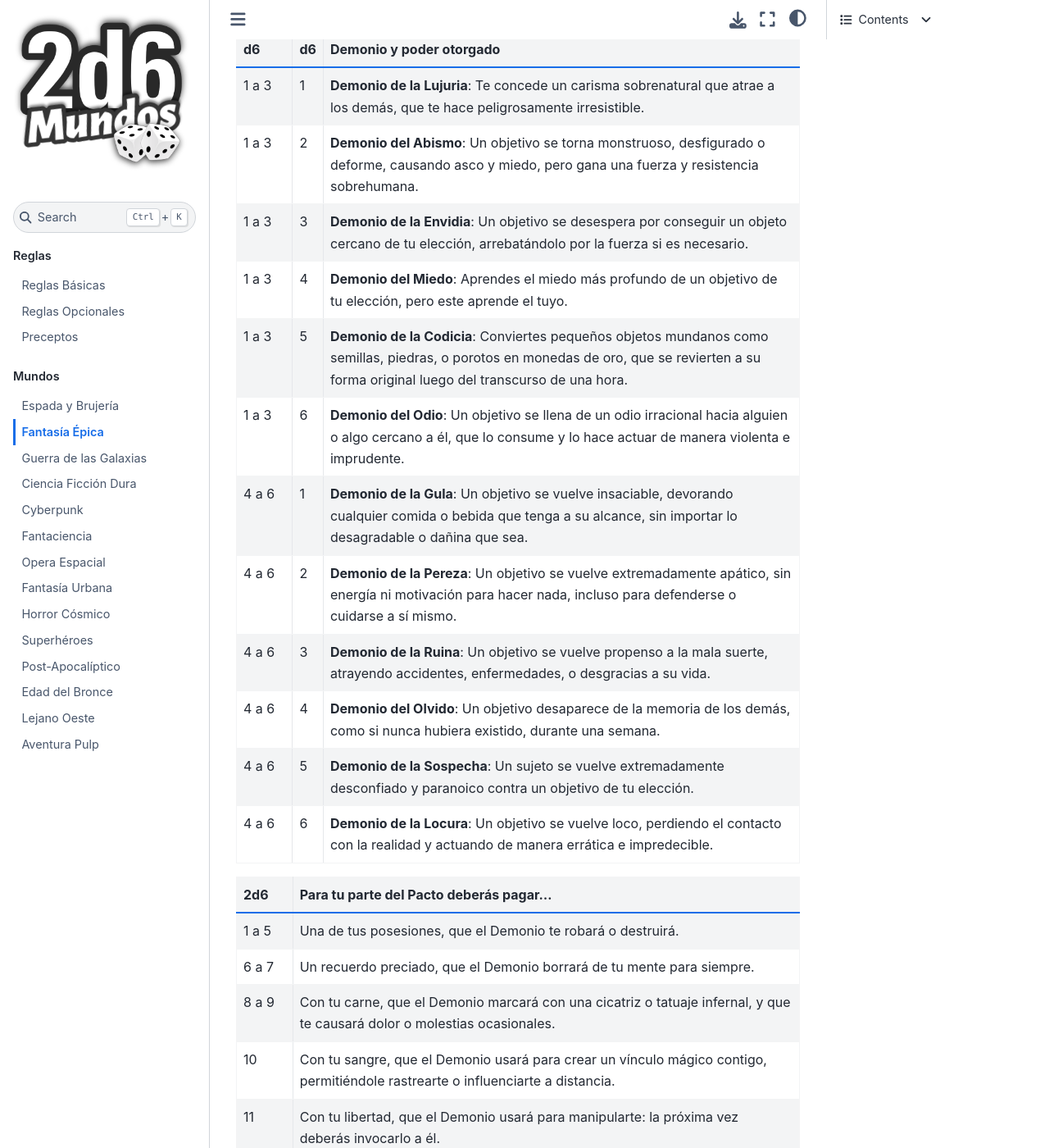
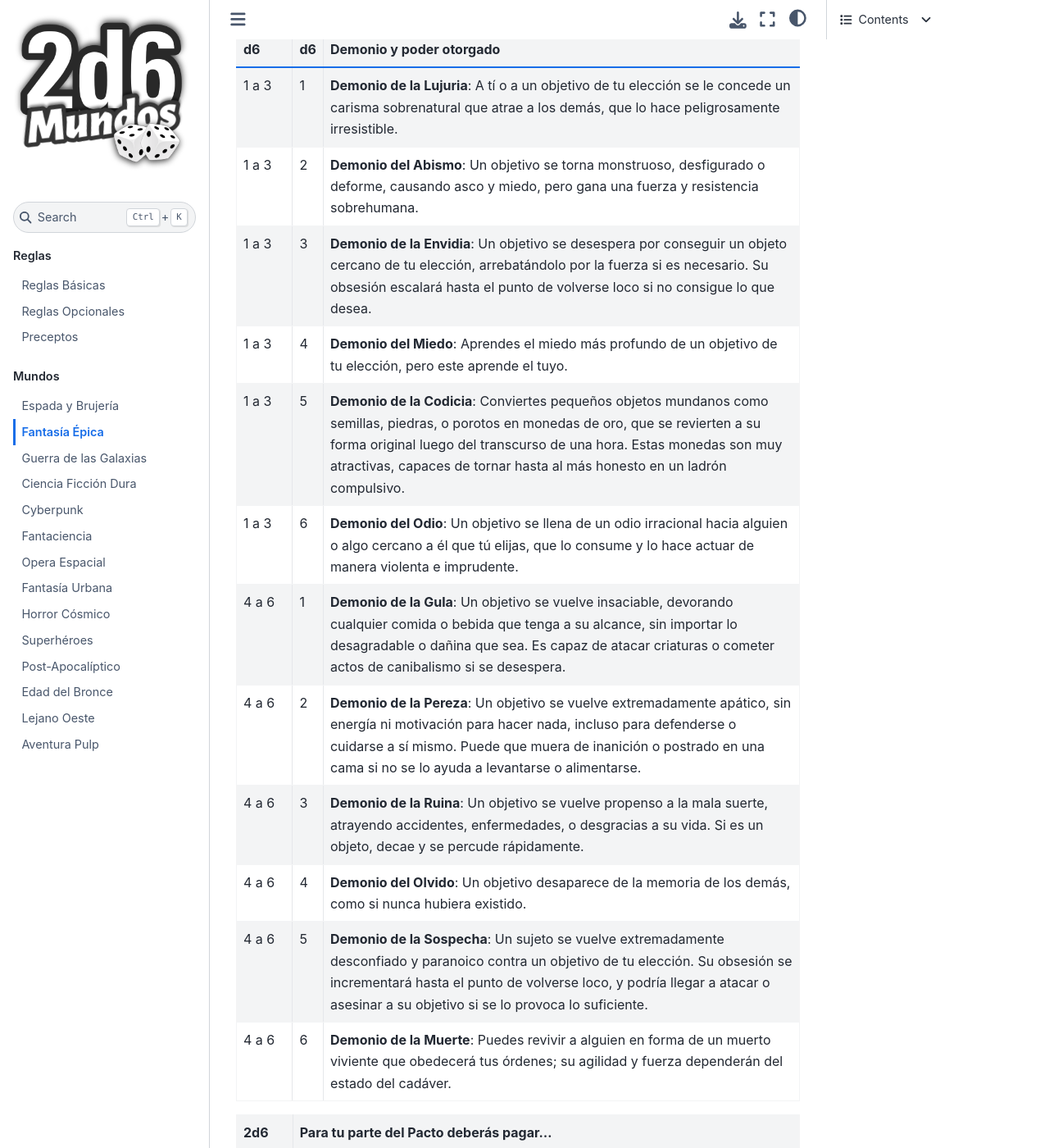
Before and after one commit to TaTooKa/2d6Mundos, a Sphinx documentation site: the page built from docs/source/pages/worlds/fantasia-epica.rst, in a window 1280 px wide and 1400 px high, scrolled down 19670 px. Shown: the whole window at 82% size. Built offline with Sphinx 7.4.7 and the Sphinx Book theme 1.1.4, drawn with Linux system fonts in a browser that asks for light colours; some web fonts are replaced; cross-references to code outside the pages are shown as plain code; some of the changed text lies outside the part shown.

Commit message:
minor fixes

```diff
--- a/docs/source/pages/worlds/fantasia-epica.rst
+++ b/docs/source/pages/worlds/fantasia-epica.rst
@@ -393,18 +393,18 @@ Los *Rituales de Invocación* demoníacos implican recitar palabras de magia pro
    :header: "d6", "d6", "Demonio y poder otorgado"
    :widths: 10, 5, 85
 
-   "1 a 3", "1", "**Demonio de la Lujuria**: Te concede un carisma sobrenatural que atrae a los demás, que te hace peligrosamente irresistible."
+   "1 a 3", "1", "**Demonio de la Lujuria**: A tí o a un objetivo de tu elección se le concede un carisma sobrenatural que atrae a los demás, que lo hace peligrosamente irresistible."
    "1 a 3", "2", "**Demonio del Abismo**: Un objetivo se torna monstruoso, desfigurado o deforme, causando asco y miedo, pero gana una fuerza y resistencia sobrehumana."
-   "1 a 3", "3", "**Demonio de la Envidia**: Un objetivo se desespera por conseguir un objeto cercano de tu elección, arrebatándolo por la fuerza si es necesario."
+   "1 a 3", "3", "**Demonio de la Envidia**: Un objetivo se desespera por conseguir un objeto cercano de tu elección, arrebatándolo por la fuerza si es necesario. Su obsesión escalará hasta el punto de volverse loco si no consigue lo que desea."
    "1 a 3", "4", "**Demonio del Miedo**: Aprendes el miedo más profundo de un objetivo de tu elección, pero este aprende el tuyo."
-   "1 a 3", "5", "**Demonio de la Codicia**: Conviertes pequeños objetos mundanos como semillas, piedras, o porotos en monedas de oro, que se revierten a su forma original luego del transcurso de una hora."
-   "1 a 3", "6", "**Demonio del Odio**: Un objetivo se llena de un odio irracional hacia alguien o algo cercano a él, que lo consume y lo hace actuar de manera violenta e imprudente."
-   "4 a 6", "1", "**Demonio de la Gula**: Un objetivo se vuelve insaciable, devorando cualquier comida o bebida que tenga a su alcance, sin importar lo desagradable o dañina que sea."
-   "4 a 6", "2", "**Demonio de la Pereza**: Un objetivo se vuelve extremadamente apático, sin energía ni motivación para hacer nada, incluso para defenderse o cuidarse a sí mismo."
-   "4 a 6", "3", "**Demonio de la Ruina**: Un objetivo se vuelve propenso a la mala suerte, atrayendo accidentes, enfermedades, o desgracias a su vida."
-   "4 a 6", "4", "**Demonio del Olvido**: Un objetivo desaparece de la memoria de los demás, como si nunca hubiera existido, durante una semana."
-   "4 a 6", "5", "**Demonio de la Sospecha**: Un sujeto se vuelve extremadamente desconfiado y paranoico contra un objetivo de tu elección."
-   "4 a 6", "6", "**Demonio de la Locura**: Un objetivo se vuelve loco, perdiendo el contacto con la realidad y actuando de manera errática e impredecible."
+   "1 a 3", "5", "**Demonio de la Codicia**: Conviertes pequeños objetos mundanos como semillas, piedras, o porotos en monedas de oro, que se revierten a su forma original luego del transcurso de una hora. Estas monedas son muy atractivas, capaces de tornar hasta al más honesto en un ladrón compulsivo."
+   "1 a 3", "6", "**Demonio del Odio**: Un objetivo se llena de un odio irracional hacia alguien o algo cercano a él que tú elijas, que lo consume y lo hace actuar de manera violenta e imprudente."
+   "4 a 6", "1", "**Demonio de la Gula**: Un objetivo se vuelve insaciable, devorando cualquier comida o bebida que tenga a su alcance, sin importar lo desagradable o dañina que sea. Es capaz de atacar criaturas o cometer actos de canibalismo si se desespera."
+   "4 a 6", "2", "**Demonio de la Pereza**: Un objetivo se vuelve extremadamente apático, sin energía ni motivación para hacer nada, incluso para defenderse o cuidarse a sí mismo. Puede que muera de inanición o postrado en una cama si no se lo ayuda a levantarse o alimentarse."
+   "4 a 6", "3", "**Demonio de la Ruina**: Un objetivo se vuelve propenso a la mala suerte, atrayendo accidentes, enfermedades, o desgracias a su vida. Si es un objeto, decae y se percude rápidamente."
+   "4 a 6", "4", "**Demonio del Olvido**: Un objetivo desaparece de la memoria de los demás, como si nunca hubiera existido."
+   "4 a 6", "5", "**Demonio de la Sospecha**: Un sujeto se vuelve extremadamente desconfiado y paranoico contra un objetivo de tu elección. Su obsesión se incrementará hasta el punto de volverse loco, y podría llegar a atacar o asesinar a su objetivo si se lo provoca lo suficiente."
+   "4 a 6", "6", "**Demonio de la Muerte**: Puedes revivir a alguien en forma de un muerto viviente que obedecerá tus órdenes; su agilidad y fuerza dependerán del estado del cadáver."
 
 .. csv-table::
    :header: "2d6", "Para tu parte del Pacto deberás pagar..."
@@ -461,16 +461,11 @@ Los *Rituales de Invocación* de espíritus implican cantar canciones antiguas,
    :header: "2d6", "Para tu parte del Pacto deberás pagar..."
    :widths: 10, 90
 
-   "1 a 5", "Una de tus posesiones, que el Espíritu aceptará como ofrenda."
-   "6 a 7", "Con tu carne, sufriendo una herida en forma de Condición leve."
+   "1 a 4", "Una de tus posesiones de su elección, que el Espíritu aceptará como ofrenda."
+   "5 a 7", "Con tu carne, sufriendo una herida en forma de Condición leve."
    "8 a 10", "Dejándolo poseer tu cuerpo durante un día (luego una semana, luego un año)."
    "11", "Prometiendo que aprisionarás o destruirás un enemigo mundano (criatura o persona) de los Espíritus, en menos de un mes."
    "12 o más", "Prometiendo que aprisionarás o destruirás otro Espíritu enemigo a este, en menos de un año."
-
-Pactos con Hadas
-****************
-
-TODO
 
 .. _fantasia-epica-magia-runica:
 
```
